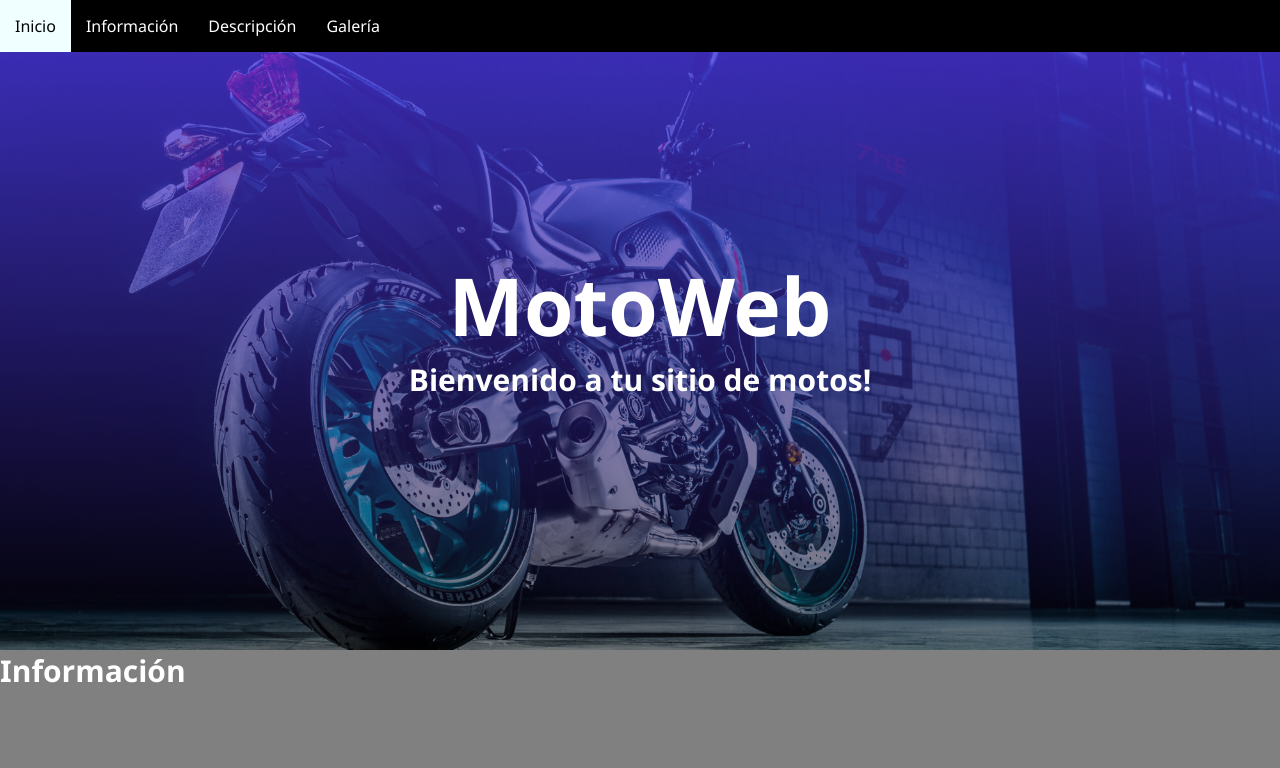
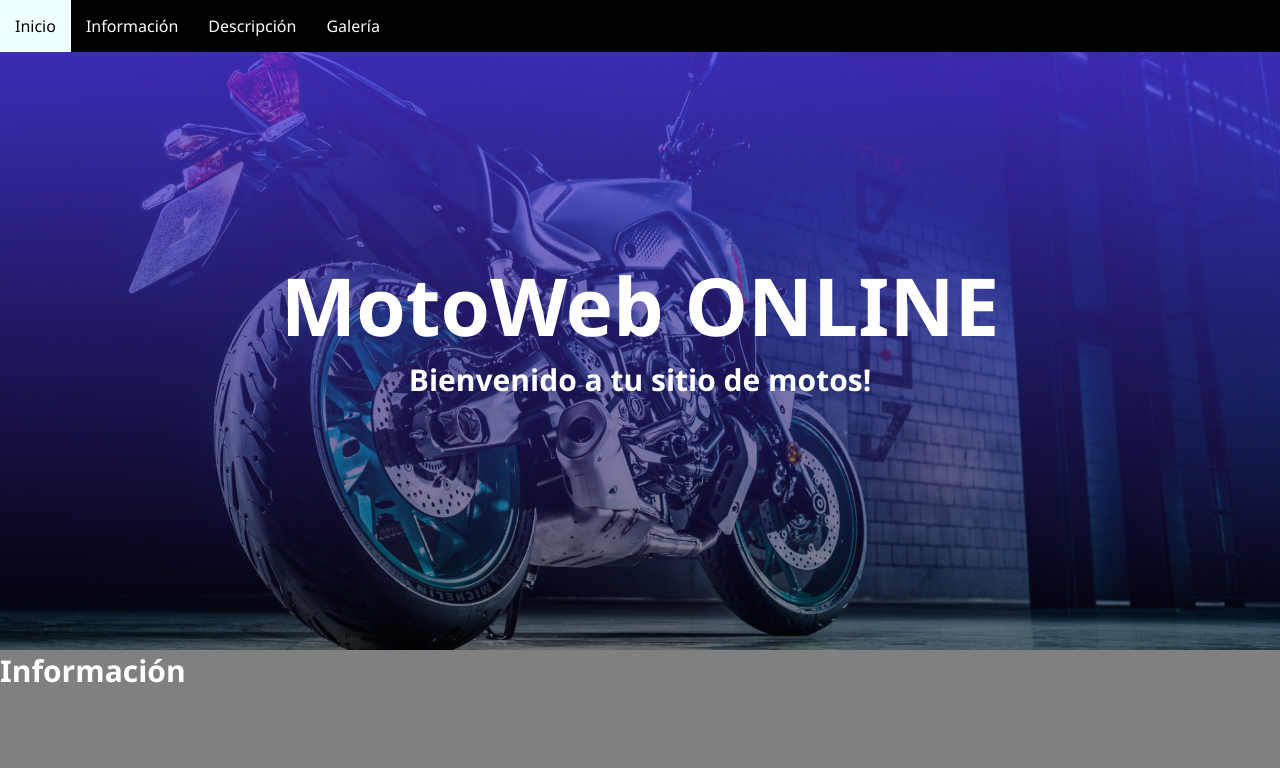
Before and after one commit to EnsoG/landingc2, a plain HTML site: page index.html in a window 1280 px wide. Shown: the top 768 px of the page. Drawn offline with Linux system fonts and the light colour scheme.

Commit message:
cambio titulo

```diff
--- a/index.html
+++ b/index.html
@@ -23,7 +23,7 @@
     </nav>
     <header class="hero">
       <div class="text-hero">
-        <h1 class="text-large">MotoWeb</h1>
+        <h1 class="text-large">MotoWeb ONLINE</h1>
         <h2 class="text-medium">Bienvenido a tu sitio de motos!</h2>
       </div>
     </header>
```
